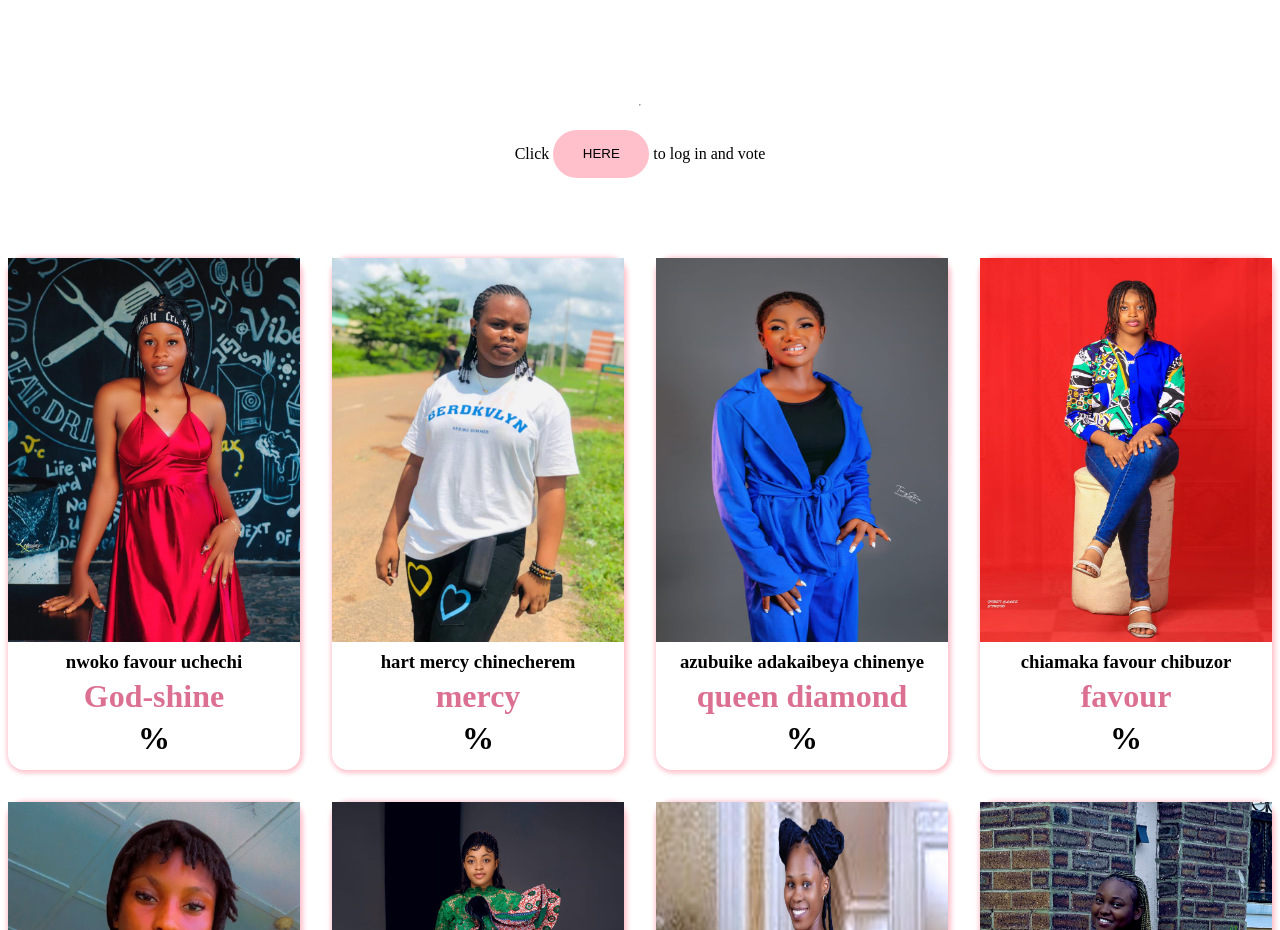
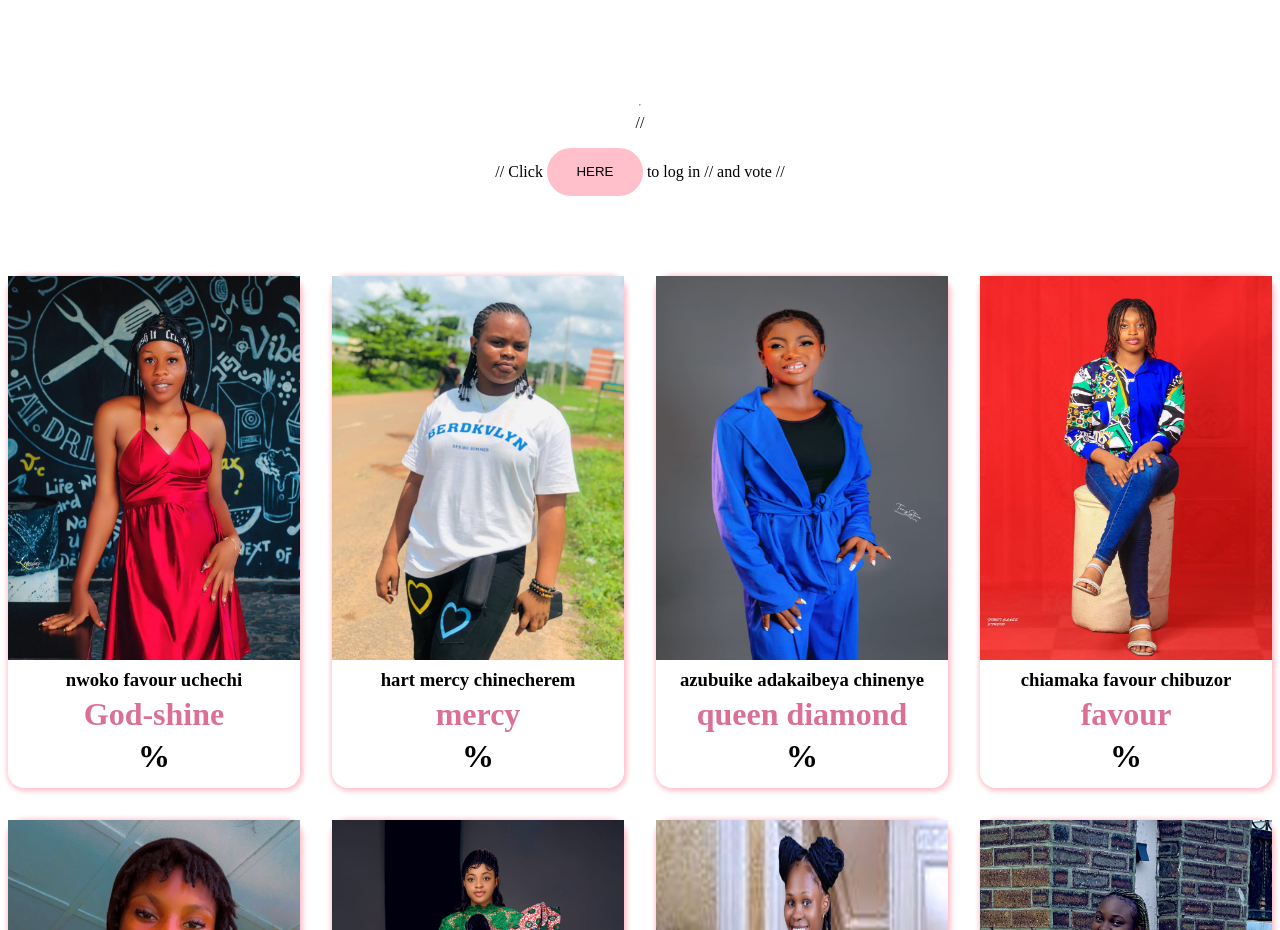
Before and after one commit to wilsonXeem/nsbs, a React (Create React App) app: page / in a window 1280 px wide. Shown: the part 780-1710 px from the top of the page. Built offline with nearby package versions, Linux system fonts and the light colour scheme; no server answers.

Commit message:
Update Homepage.js

```diff
--- a/src/components/Homepage.js
+++ b/src/components/Homepage.js
@@ -15,10 +15,10 @@ function Homepage() {
         <img src={banner} alt="" />
       </div>
       <hr />
-      <p>
-        Click <button onClick={() => navigate("/login")}>HERE</button> to log in
-        and vote
-      </p>
+      // <p>
+      //   Click <button onClick={() => navigate("/login")}>HERE</button> to log in
+      //   and vote
+      // </p>
       <Contestants />
     </div>
   );
```
